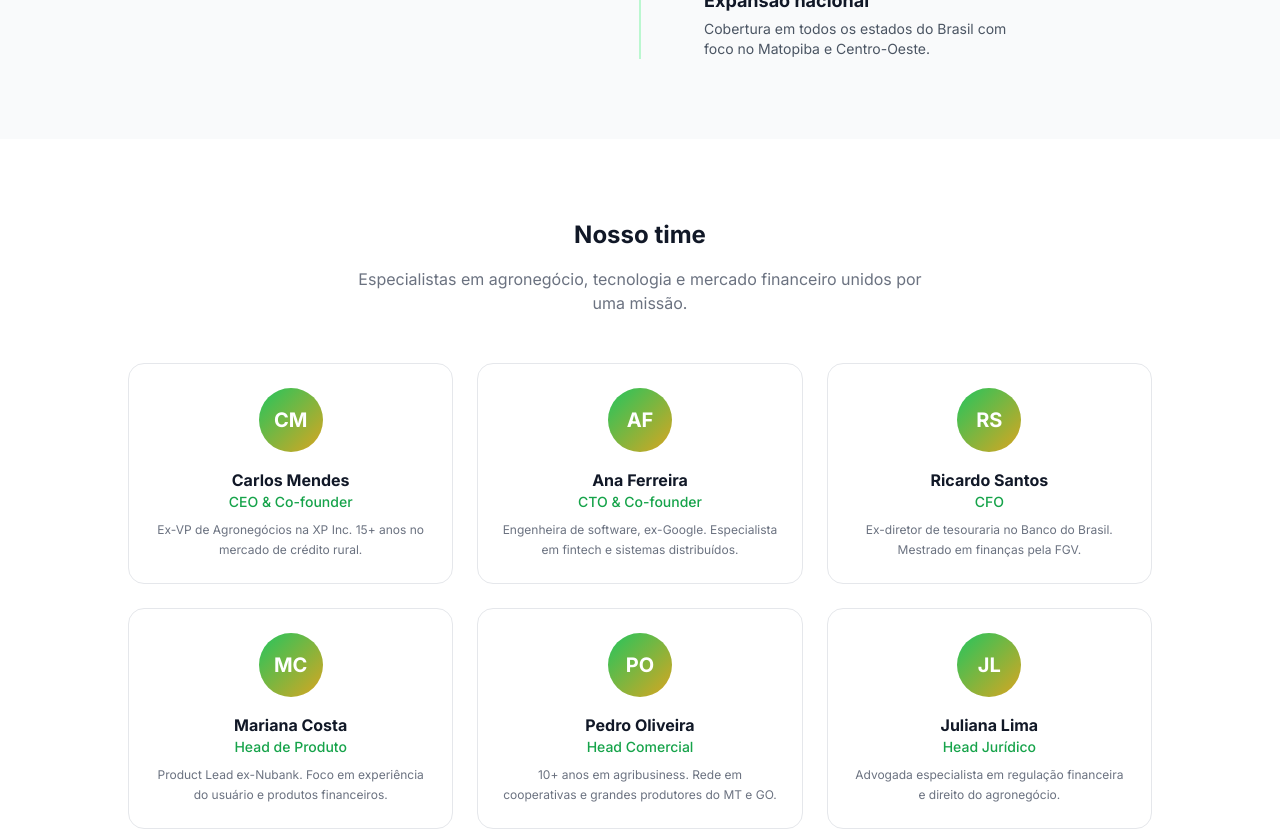
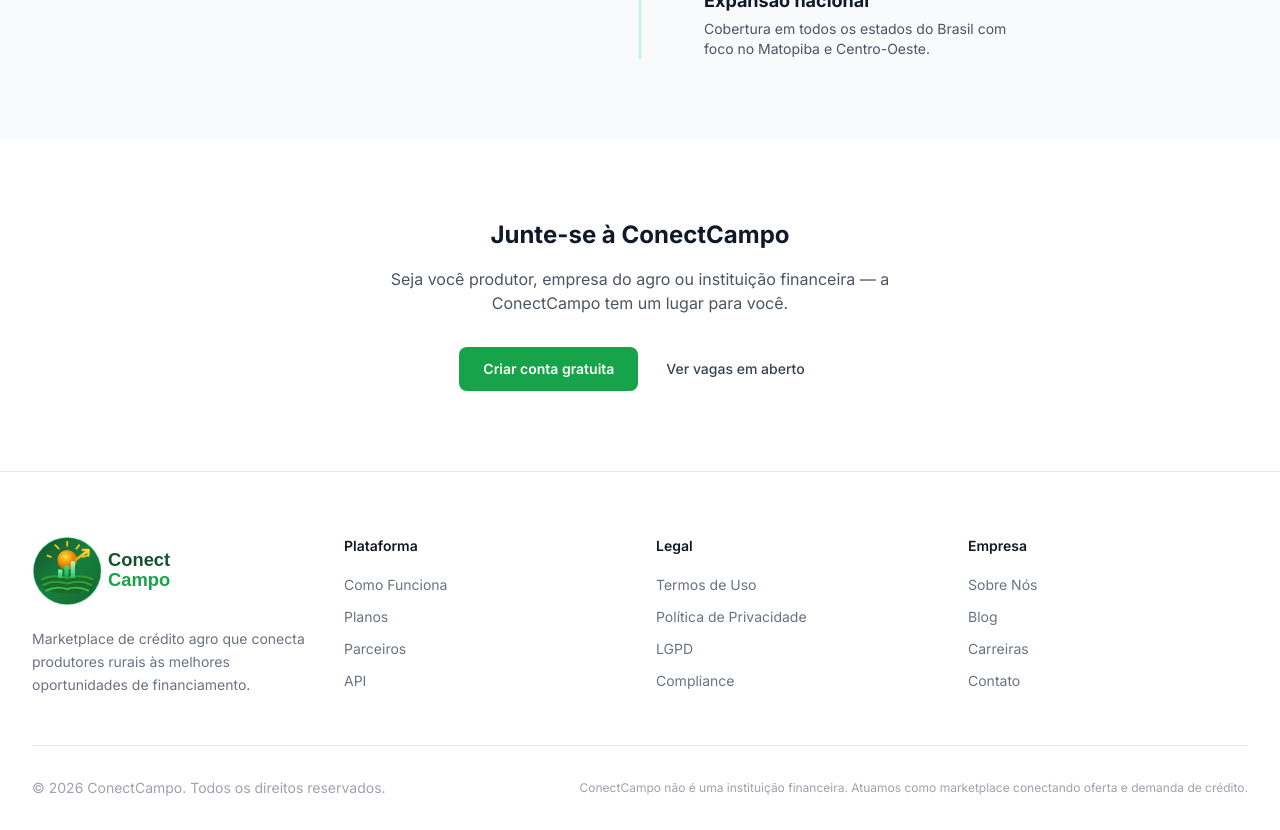
Before and after one commit to giovannesartor/conectcampo-site, a Next.js app in the folder apps/web/: page /sobre in a window 1280 px wide. Shown: the part 2680-3510 px from the top of the page. Built offline with nearby package versions, Linux system fonts and the light colour scheme.

Commit message:
fix: remove equipe/nosso time da pagina sobre

```diff
--- a/apps/web/src/app/sobre/page.tsx
+++ b/apps/web/src/app/sobre/page.tsx
@@ -1,5 +1,5 @@
 import { PublicLayout } from '@/components/landing/PublicLayout';
-import { Target, Lightbulb, Users, Leaf, Award, Globe } from 'lucide-react';
+import { Target, Lightbulb, Users } from 'lucide-react';
 import Link from 'next/link';
 import type { Metadata } from 'next';
 
@@ -25,15 +25,6 @@
   { year: '2025 Q1', title: 'R$ 100M em operações', description: 'Marca de R$ 100 milhões em crédito transacionado pela plataforma.' },
   { year: '2025 Q3', title: '50+ parceiros', description: 'Expansão para mais de 50 instituições financeiras na rede de parceiros.' },
   { year: '2026', title: 'Expansão nacional', description: 'Cobertura em todos os estados do Brasil com foco no Matopiba e Centro-Oeste.' },
-];
-
-const team = [
-  { name: 'Carlos Mendes', role: 'CEO & Co-founder', bio: 'Ex-VP de Agronegócios na XP Inc. 15+ anos no mercado de crédito rural.' },
-  { name: 'Ana Ferreira', role: 'CTO & Co-founder', bio: 'Engenheira de software, ex-Google. Especialista em fintech e sistemas distribuídos.' },
-  { name: 'Ricardo Santos', role: 'CFO', bio: 'Ex-diretor de tesouraria no Banco do Brasil. Mestrado em finanças pela FGV.' },
-  { name: 'Mariana Costa', role: 'Head de Produto', bio: 'Product Lead ex-Nubank. Foco em experiência do usuário e produtos financeiros.' },
-  { name: 'Pedro Oliveira', role: 'Head Comercial', bio: '10+ anos em agribusiness. Rede em cooperativas e grandes produtores do MT e GO.' },
-  { name: 'Juliana Lima', role: 'Head Jurídico', bio: 'Advogada especialista em regulação financeira e direito do agronegócio.' },
 ];
 
 const numbers = [
@@ -163,28 +154,6 @@
         </div>
       </section>
 
-      {/* Team */}
-      <section className="px-6 py-20 lg:px-8">
-        <div className="mx-auto max-w-5xl">
-          <h2 className="text-2xl font-bold text-gray-900 dark:text-white text-center mb-4">Nosso time</h2>
-          <p className="text-gray-500 dark:text-gray-400 text-center mb-12 max-w-xl mx-auto">
-            Especialistas em agronegócio, tecnologia e mercado financeiro unidos por uma missão.
-          </p>
-          <div className="grid grid-cols-1 sm:grid-cols-2 lg:grid-cols-3 gap-6">
-            {team.map((member) => (
-              <div key={member.name} className="rounded-2xl border border-gray-200 dark:border-dark-border bg-white dark:bg-dark-card p-6 text-center">
-                <div className="mx-auto h-16 w-16 rounded-full bg-gradient-to-br from-brand-500 to-agro-gold flex items-center justify-center text-white text-xl font-bold mb-4">
-                  {member.name.split(' ').map(n => n[0]).join('')}
-                </div>
-                <h3 className="font-bold text-gray-900 dark:text-white">{member.name}</h3>
-                <p className="text-sm font-medium text-brand-600 mb-2">{member.role}</p>
-                <p className="text-xs text-gray-500 dark:text-gray-400 leading-relaxed">{member.bio}</p>
-              </div>
-            ))}
-          </div>
-        </div>
-      </section>
-
       {/* CTA */}
       <section className="px-6 py-20 lg:px-8 text-center">
         <h2 className="text-2xl font-bold text-gray-900 dark:text-white mb-4">Junte-se à ConectCampo</h2>
```
